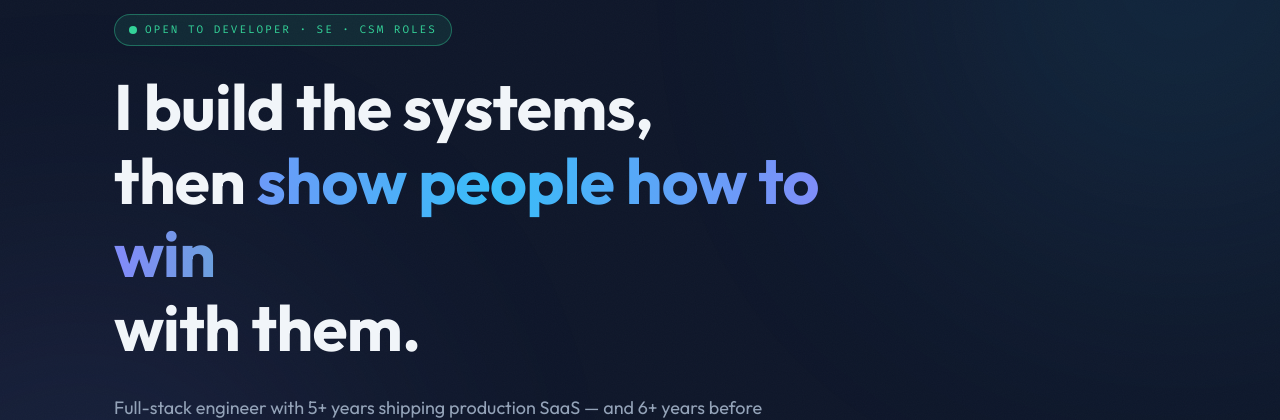
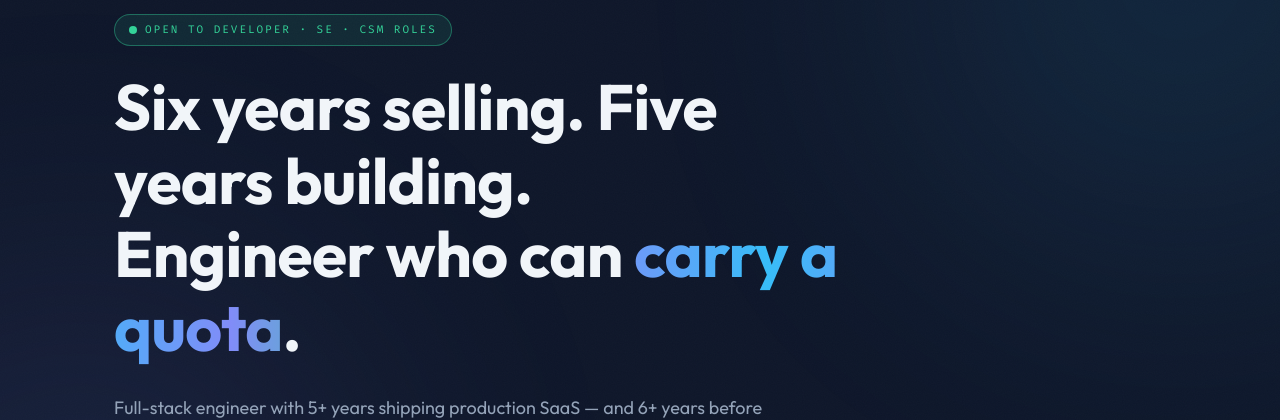
Before and after one commit to Awendling01/portfolio, a Next.js app: page / in a window 1280 px wide. Shown: the part 162-582 px from the top of the page. Built offline with nearby package versions, Linux system fonts and the light colour scheme; no server answers; the database is empty.

Commit message:
feat: update OpenGraph image text and styling for improved clarity and presentation

```diff
--- a/src/app/opengraph-image.tsx
+++ b/src/app/opengraph-image.tsx
@@ -60,22 +60,29 @@ export default async function OpenGraphImage() {
               lineHeight: 1.04,
               letterSpacing: "-0.025em",
               color: "#f1f5f9",
-              maxWidth: 1000,
+              maxWidth: 1080,
               display: "flex",
-              flexWrap: "wrap",
+              flexDirection: "column",
+              gap: 8,
             }}
           >
-            <span>I build the systems, then&nbsp;</span>
+            <div style={{ display: "flex" }}>
+              Six years selling. Five years building.
+            </div>
+            <div style={{ display: "flex", flexWrap: "wrap" }}>
+              <span>Engineer who can&nbsp;</span>
               <span
                 style={{
-                background: "linear-gradient(90deg, #38bdf8, #818cf8, #34d399)",
+                  background:
+                    "linear-gradient(90deg, #38bdf8, #818cf8, #34d399)",
                   backgroundClip: "text",
                   color: "transparent",
                 }}
               >
-              show people how to win
+                carry a quota
               </span>
-            <span>&nbsp;with them.</span>
+              <span>.</span>
+            </div>
           </div>
           <div
             style={{
@@ -86,8 +93,8 @@ export default async function OpenGraphImage() {
               display: "flex",
             }}
           >
-            Andrew Wendling — Full-stack engineer (5+ yrs) + sales leader (6+
-            yrs). Open to Developer · Solutions Engineer · Sales Engineer · CSM.
+            Andrew Wendling. Open to Developer · Solutions Engineer · Sales
+            Engineer · Customer Success Manager roles.
           </div>
         </div>
 
--- a/src/app/page.tsx
+++ b/src/app/page.tsx
@@ -25,12 +25,10 @@ export default function Home() {
             </span>
 
             <h1 className="mt-6 text-[40px] leading-[1.05] sm:text-[64px] sm:leading-[1.04] font-extrabold tracking-[-0.025em] text-white">
-              I build the systems,
+              Six years selling. Five years building.
               <br />
-              then{" "}
-              <span className="shimmer">show people how to win</span>{" "}
-              <br className="hidden sm:block" />
-              with them.
+              Engineer who can{" "}
+              <span className="shimmer">carry a quota</span>.
             </h1>
 
             <p className="mt-7 text-base sm:text-lg text-[var(--text)] max-w-2xl leading-relaxed">
```
Lines whose indentation alone changed are shown as unchanged.
